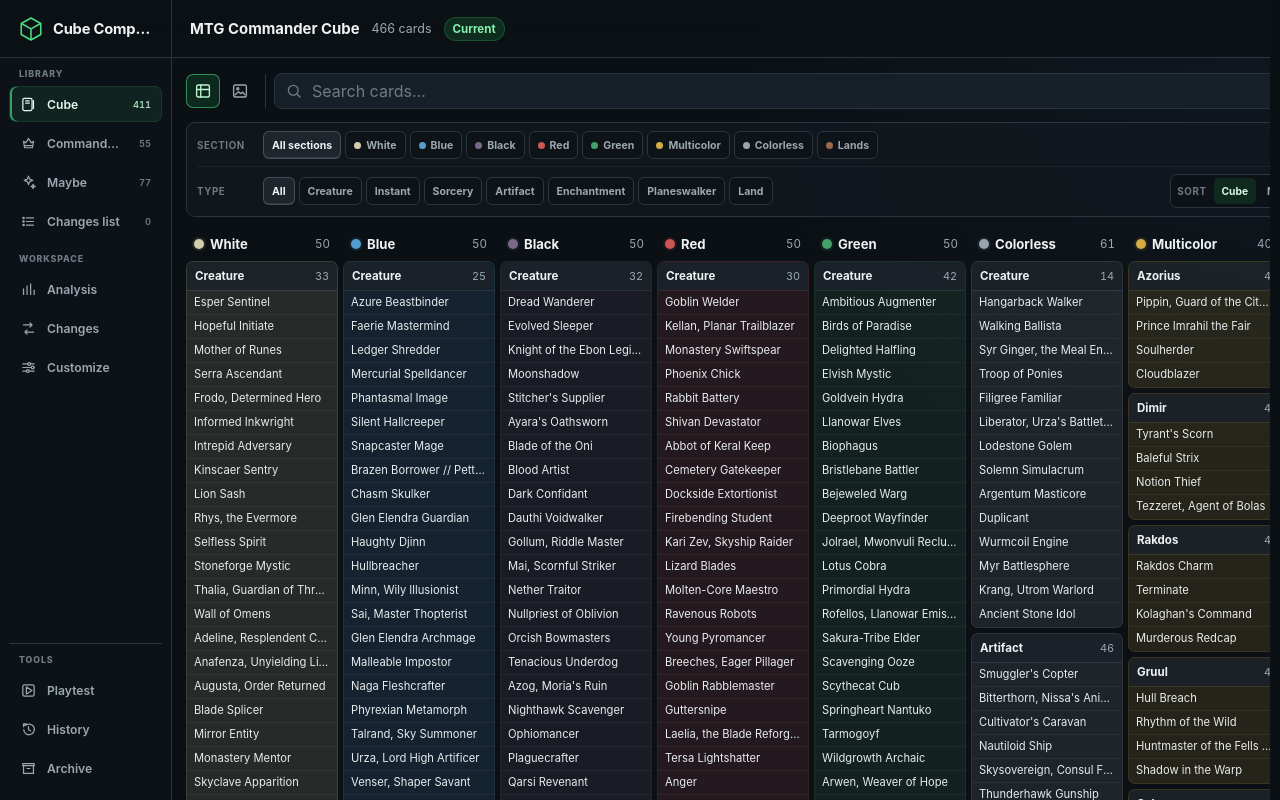
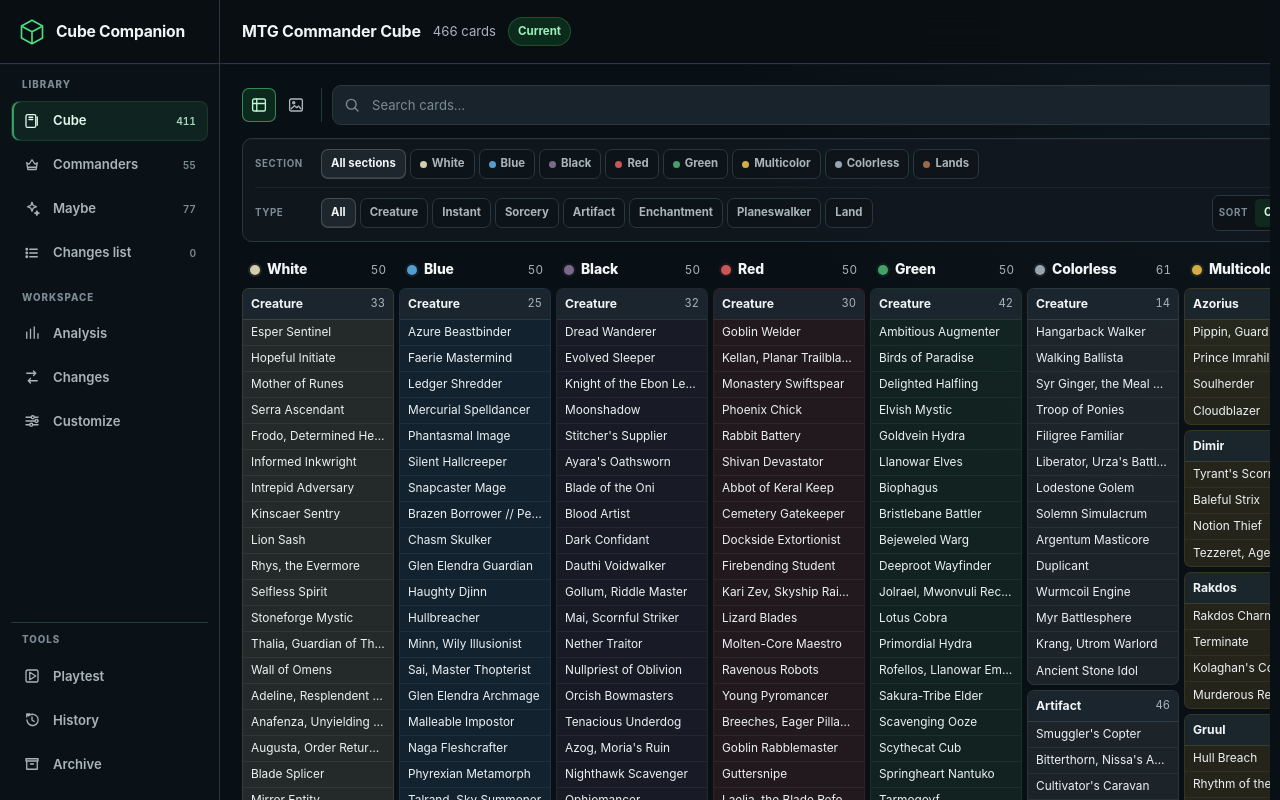
Before and after one commit to NolteGit/CubeCompanion, a React (Vite) app: page / in a window 1280 px wide. Shown: the top 800 px of the page. Built offline with nearby package versions, Linux system fonts and the light colour scheme.

Commit message:
style: refine global visual system

```diff
--- a/src/app/app.css
+++ b/src/app/app.css
@@ -12,10 +12,11 @@
   z-index: 30;
   top: 0;
   display: grid;
-  grid-template-columns: 172px minmax(0, 1fr);
-  min-height: 58px;
+  grid-template-columns: 220px minmax(0, 1fr);
+  min-height: 64px;
   border-bottom: 1px solid var(--border);
-  background: rgb(12 17 22 / 94%);
+  background: rgb(10 15 20 / 95%);
+  box-shadow: 0 1px 0 rgb(255 255 255 / 2%);
   backdrop-filter: blur(18px);
 }
 
@@ -26,14 +27,14 @@
 }
 
 .brand {
-  gap: 9px;
+  gap: 10px;
   padding: 0 18px;
   border-right: 1px solid var(--border);
 }
 
 .brand strong {
   overflow: hidden;
-  font-size: 0.92rem;
+  font-size: 0.98rem;
   letter-spacing: -0.015em;
   text-overflow: ellipsis;
   white-space: nowrap;
@@ -41,8 +42,8 @@
 
 .brand-mark {
   display: grid;
-  width: 26px;
-  height: 26px;
+  width: 28px;
+  height: 28px;
   flex: 0 0 auto;
   place-items: center;
   color: var(--accent);
@@ -60,49 +61,50 @@
 .cube-title {
   min-width: 0;
   gap: 12px;
-  padding: 0 18px;
+  padding: 0 22px;
 }
 
 .cube-title strong {
   overflow: hidden;
-  font-size: 0.93rem;
+  font-size: 1rem;
+  letter-spacing: -0.012em;
   text-overflow: ellipsis;
   white-space: nowrap;
 }
 
 .cube-title > span:not(.current-chip) {
   color: var(--text-muted);
-  font-size: 0.78rem;
+  font-size: 0.82rem;
 }
 
 .current-chip {
-  padding: 4px 8px;
-  border: 1px solid rgb(74 222 128 / 20%);
+  padding: 5px 9px;
+  border: 1px solid rgb(74 222 128 / 22%);
   border-radius: 999px;
-  color: #86efac;
-  background: rgb(22 101 52 / 35%);
+  color: #9af0b8;
+  background: rgb(22 101 52 / 34%);
   font-size: 0.72rem;
   font-weight: 750;
 }
 
 .app-body {
   display: grid;
-  grid-template-columns: 172px minmax(0, 1fr);
-  min-height: calc(100vh - 58px);
-  min-height: calc(100dvh - 58px);
+  grid-template-columns: 220px minmax(0, 1fr);
+  min-height: calc(100vh - 64px);
+  min-height: calc(100dvh - 64px);
 }
 
 .app-sidebar {
   position: sticky;
-  top: 58px;
+  top: 64px;
   display: flex;
-  height: calc(100vh - 58px);
-  height: calc(100dvh - 58px);
+  height: calc(100vh - 64px);
+  height: calc(100dvh - 64px);
   flex-direction: column;
   justify-content: space-between;
-  padding: 10px 9px 14px;
+  padding: 14px 11px 16px;
   border-right: 1px solid var(--border);
-  background: rgb(14 20 25 / 76%);
+  background: rgb(13 20 25 / 82%);
   backdrop-filter: blur(14px);
 }
 
@@ -199,7 +201,7 @@
 
 .app-main {
   min-width: 0;
-  padding: 12px 14px 38px;
+  padding: 18px 22px 46px;
   overflow: hidden;
 }
 
@@ -333,6 +335,106 @@
   font-size: 0.72rem;
 }
 
+
+/* Shared visual-system pass */
+:is(
+  .analysis-heading,
+  .changes-heading,
+  .customize-heading,
+  .playtest-heading,
+  .history-heading,
+  .archive-heading,
+  .maybe-heading,
+  .browser-changes-heading
+) {
+  min-height: 72px;
+}
+
+:is(
+  .analysis-heading,
+  .changes-heading,
+  .customize-heading,
+  .playtest-heading,
+  .history-heading,
+  .archive-heading,
+  .maybe-heading,
+  .browser-changes-heading
+) h2 {
+  font-size: 1.55rem;
+  line-height: 1.08;
+  letter-spacing: -0.035em;
+}
+
+:is(
+  .analysis-eyebrow,
+  .changes-eyebrow,
+  .customize-heading > span,
+  .playtest-eyebrow,
+  .history-eyebrow,
+  .archive-eyebrow,
+  .maybe-heading > div > span,
+  .browser-changes-heading > div > span
+) {
+  font-size: 0.68rem;
+  letter-spacing: 0.09em;
+}
+
+:is(
+  .analysis-heading,
+  .changes-heading,
+  .customize-heading,
+  .playtest-heading,
+  .history-heading,
+  .archive-heading,
+  .maybe-heading,
+  .browser-changes-heading
+) p {
+  max-width: 72ch;
+  margin-top: 5px;
+  color: var(--text-muted);
+  font-size: 0.76rem;
+  line-height: 1.45;
+}
+
+:is(
+  .analysis-panel,
+  .analysis-metric,
+  .working-diff,
+  .edit-cube,
+  .preferences-panel,
+  .customize-note,
+  .playtest-panel,
+  .snapshot-summary,
+  .history-comparison,
+  .history-first-state,
+  .archive-summary-strip,
+  .archive-filter-dock,
+  .archive-results,
+  .maybe-search-row
+) {
+  border-color: var(--border);
+  box-shadow:
+    0 1px 0 rgb(255 255 255 / 2%) inset,
+    0 8px 24px rgb(0 0 0 / 5%);
+}
+
+:is(
+  .changes-header-actions button,
+  .browser-changes-actions button,
+  .new-deal-button,
+  .playtest-panel-heading button,
+  .preference-options button,
+  .archive-filter-status button
+) {
+  min-height: 34px;
+  font-size: 0.72rem;
+}
+
+.snapshot-picker select {
+  min-height: 38px;
+  font-size: 0.76rem;
+}
+
 .app-error {
   width: min(680px, calc(100% - 32px));
   margin: 12vh auto 0;
@@ -368,7 +470,7 @@
 @media (max-width: 900px) {
   .app-header,
   .app-body {
-    grid-template-columns: 58px minmax(0, 1fr);
+    grid-template-columns: 64px minmax(0, 1fr);
   }
 
   .brand {
@@ -405,7 +507,7 @@
   }
 
   .app-main {
-    padding-inline: 10px;
+    padding: 14px 12px 36px;
   }
 
   .preference-row {
--- a/src/features/browser/browser.css
+++ b/src/features/browser/browser.css
@@ -2,18 +2,18 @@
 /* Global sidebar navigation */
 .sidebar-nav-stack {
   display: grid;
-  gap: 14px;
+  gap: 18px;
 }
 
 .sidebar-nav-section {
   display: grid;
-  gap: 3px;
+  gap: 4px;
 }
 
 .sidebar-section-label {
-  padding: 0 10px 4px;
+  padding: 0 11px 5px;
   color: var(--text-faint);
-  font-size: 0.55rem;
+  font-size: 0.61rem;
   font-weight: 800;
   letter-spacing: 0.1em;
   text-transform: uppercase;
@@ -22,24 +22,24 @@
 .sidebar-nav-button {
   display: grid;
   width: 100%;
-  grid-template-columns: 18px minmax(0, 1fr) auto;
-  min-height: 36px;
+  grid-template-columns: 20px minmax(0, 1fr) auto;
+  min-height: 40px;
   align-items: center;
-  gap: 9px;
-  padding: 0 10px;
+  gap: 10px;
+  padding: 0 11px;
   border: 1px solid transparent;
-  border-radius: 7px;
+  border-radius: 8px;
   color: var(--text-muted);
   background: transparent;
-  font-size: 0.76rem;
-  font-weight: 620;
+  font-size: 0.82rem;
+  font-weight: 640;
   text-align: left;
   cursor: pointer;
 }
 
 .sidebar-nav-button svg {
-  width: 17px;
-  height: 17px;
+  width: 18px;
+  height: 18px;
   fill: none;
   stroke: currentColor;
   stroke-linecap: round;
@@ -55,9 +55,9 @@
 }
 
 .sidebar-nav-button > small {
-  min-width: 22px;
+  min-width: 24px;
   color: var(--text-faint);
-  font-size: 0.58rem;
+  font-size: 0.64rem;
   font-variant-numeric: tabular-nums;
   text-align: right;
 }
@@ -276,8 +276,8 @@
   display: grid;
   grid-template-columns: auto minmax(220px, 1fr);
   align-items: center;
-  gap: 8px;
-  min-height: 42px;
+  gap: 10px;
+  min-height: 46px;
 }
 
 .view-toggle,
@@ -376,12 +376,13 @@
 .browser-search input {
   width: 100%;
   min-width: 0;
-  height: 36px;
-  padding: 0 12px 0 37px;
+  height: 40px;
+  padding: 0 13px 0 39px;
   border: 1px solid var(--border);
-  border-radius: 8px;
+  border-radius: 9px;
   color: var(--text);
   background: var(--surface-raised);
+  font-size: 0.82rem;
   outline: none;
 }
 
@@ -411,11 +412,12 @@
 
 .filter-dock {
   display: grid;
-  gap: 7px;
-  padding: 8px 10px;
+  gap: 8px;
+  padding: 10px 12px;
   border: 1px solid var(--border);
-  border-radius: 9px;
-  background: rgb(18 25 31 / 74%);
+  border-radius: 10px;
+  background: rgb(17 25 32 / 84%);
+  box-shadow: 0 1px 0 rgb(255 255 255 / 2%) inset;
   transition: border-color 120ms ease, background 120ms ease;
 }
 
@@ -455,15 +457,15 @@
 .filter-chip {
   --column-rgb: 124 132 139;
   display: inline-flex;
-  min-height: 28px;
+  min-height: 30px;
   align-items: center;
   gap: 5px;
-  padding: 0 8px;
+  padding: 0 9px;
   border: 1px solid var(--border);
-  border-radius: 6px;
+  border-radius: 7px;
   color: var(--text-muted);
   background: rgb(8 13 17 / 28%);
-  font-size: 0.66rem;
+  font-size: 0.71rem;
   font-weight: 650;
   cursor: pointer;
 }
@@ -503,13 +505,13 @@
 }
 
 .sort-control button {
-  min-height: 26px;
-  padding: 0 8px;
+  min-height: 28px;
+  padding: 0 9px;
   border: 0;
   border-radius: 5px;
   color: var(--text-muted);
   background: transparent;
-  font-size: 0.64rem;
+  font-size: 0.69rem;
   font-weight: 700;
   cursor: pointer;
 }
@@ -601,8 +603,8 @@
 .column-heading {
   display: flex;
   align-items: center;
-  gap: 6px;
-  min-height: 34px;
+  gap: 7px;
+  min-height: 36px;
   padding: 0 8px;
 }
 
@@ -610,8 +612,9 @@
   min-width: 0;
   margin: 0;
   overflow: hidden;
-  font-size: 0.82rem;
-  font-weight: 750;
+  font-size: 0.87rem;
+  font-weight: 760;
+  letter-spacing: -0.01em;
   text-overflow: ellipsis;
   white-space: nowrap;
 }
@@ -619,7 +622,7 @@
 .column-heading > span:last-child {
   margin-left: auto;
   color: var(--text-muted);
-  font-size: 0.72rem;
+  font-size: 0.73rem;
   font-variant-numeric: tabular-nums;
 }
 
@@ -649,16 +652,16 @@
   display: flex;
   align-items: center;
   gap: 6px;
-  min-height: 29px;
+  min-height: 31px;
   padding: 0 8px;
   border-bottom: 1px solid rgb(var(--column-rgb) / 18%);
-  background: rgb(28 36 43 / 88%);
+  background: rgb(29 39 47 / 92%);
 }
 
 .column-section > header strong {
   min-width: 0;
   overflow: hidden;
-  font-size: 0.72rem;
+  font-size: 0.76rem;
   font-weight: 750;
   text-overflow: ellipsis;
   white-space: nowrap;
@@ -667,7 +670,7 @@
 .column-section > header span {
   margin-left: auto;
   color: var(--text-muted);
-  font-size: 0.68rem;
+  font-size: 0.7rem;
   font-variant-numeric: tabular-nums;
 }
 
@@ -678,14 +681,14 @@
 .card-list-row {
   display: flex;
   min-width: 0;
-  min-height: 24px;
+  min-height: 26px;
   align-items: center;
-  padding: 3px 7px;
+  padding: 4px 8px;
   border-bottom: 1px solid rgb(255 255 255 / 5%);
-  color: #e8edef;
+  color: #edf2f4;
   background: rgb(var(--column-rgb) / 7%);
-  font-size: 0.7rem;
-  line-height: 1.18;
+  font-size: 0.74rem;
+  line-height: 1.2;
   text-decoration: none;
 }
 
@@ -710,8 +713,8 @@
 }
 
 html[data-card-density="comfortable"] .card-list-row {
-  min-height: 29px;
-  padding-block: 5px;
+  min-height: 32px;
+  padding-block: 6px;
 }
 
 html[data-hover-previews="off"] .card-hover-preview {
--- a/src/index.css
+++ b/src/index.css
@@ -2,22 +2,23 @@
   font-family:
     Inter, ui-sans-serif, system-ui, -apple-system, BlinkMacSystemFont, "Segoe UI",
     sans-serif;
-  color: #eef2f3;
-  background: #0b1015;
+  color: #f1f5f6;
+  background: #091015;
+  line-height: 1.4;
   font-synthesis: none;
   text-rendering: optimizeLegibility;
   -webkit-font-smoothing: antialiased;
 
-  --page: #0b1015;
-  --text: #eef2f3;
-  --surface: #12191f;
-  --surface-raised: #172028;
-  --surface-subtle: #1b252d;
-  --surface-hover: #202c34;
-  --border: #2a353d;
-  --border-strong: #3a4650;
-  --text-muted: #9ca8af;
-  --text-faint: #6f7b83;
+  --page: #091015;
+  --text: #f1f5f6;
+  --surface: #111920;
+  --surface-raised: #18232b;
+  --surface-subtle: #1c2831;
+  --surface-hover: #24323c;
+  --border: #293740;
+  --border-strong: #40515d;
+  --text-muted: #aab5bb;
+  --text-faint: #7d8b94;
   --link: #77d99c;
   --accent: #4ade80;
   --accent-strong: #22c55e;
```
